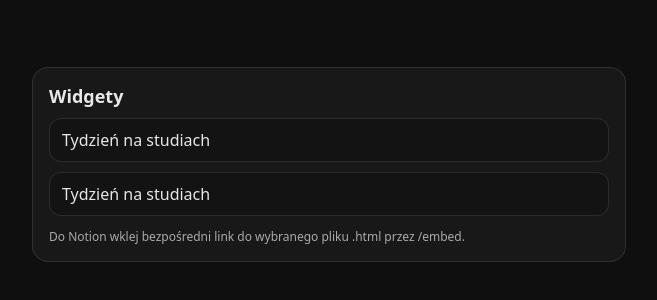
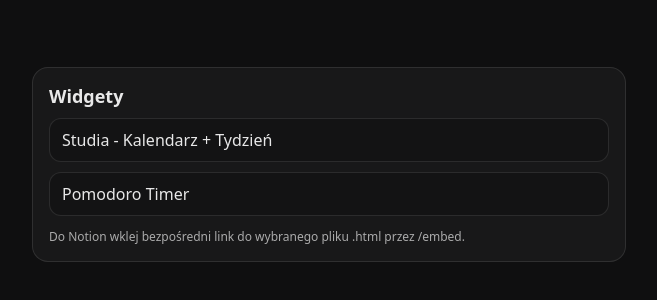
Before and after one commit to Sadowy0/Notion---Widgets, a plain HTML site: page index.html in a window 1280 px wide. Shown: the part 236-536 px from the top of the page, without its empty margins (311-968 px from the left). Drawn offline with Linux system fonts and the light colour scheme.

Commit message:
Update index.html

```diff
--- a/index.html
+++ b/index.html
@@ -40,8 +40,8 @@
   <div class="box">
     <h1>Widgety</h1>
 
-    <a href="./tydzien-na-studiach.html">Tydzień na studiach</a>
-    <a href="./pomodorotimer.html">Tydzień na studiach</a>
+    <a href="./week_studies.html">Studia - Kalendarz + Tydzień</a>
+    <a href="./pomodorotimer.html">Pomodoro Timer</a>
     <!-- dopisuj kolejne: -->
     <!-- <a href="./inny.html">Inny</a> -->
 
```
